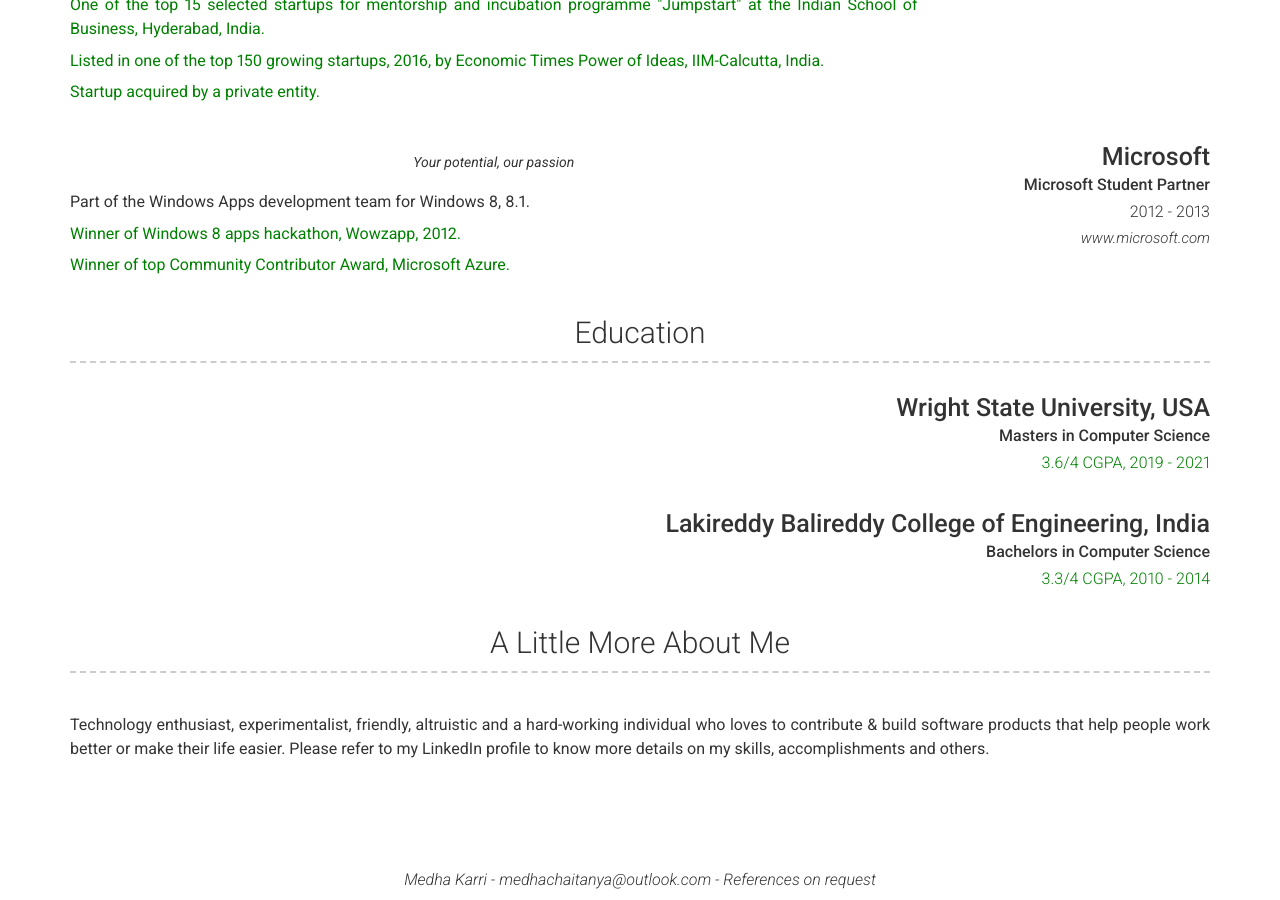
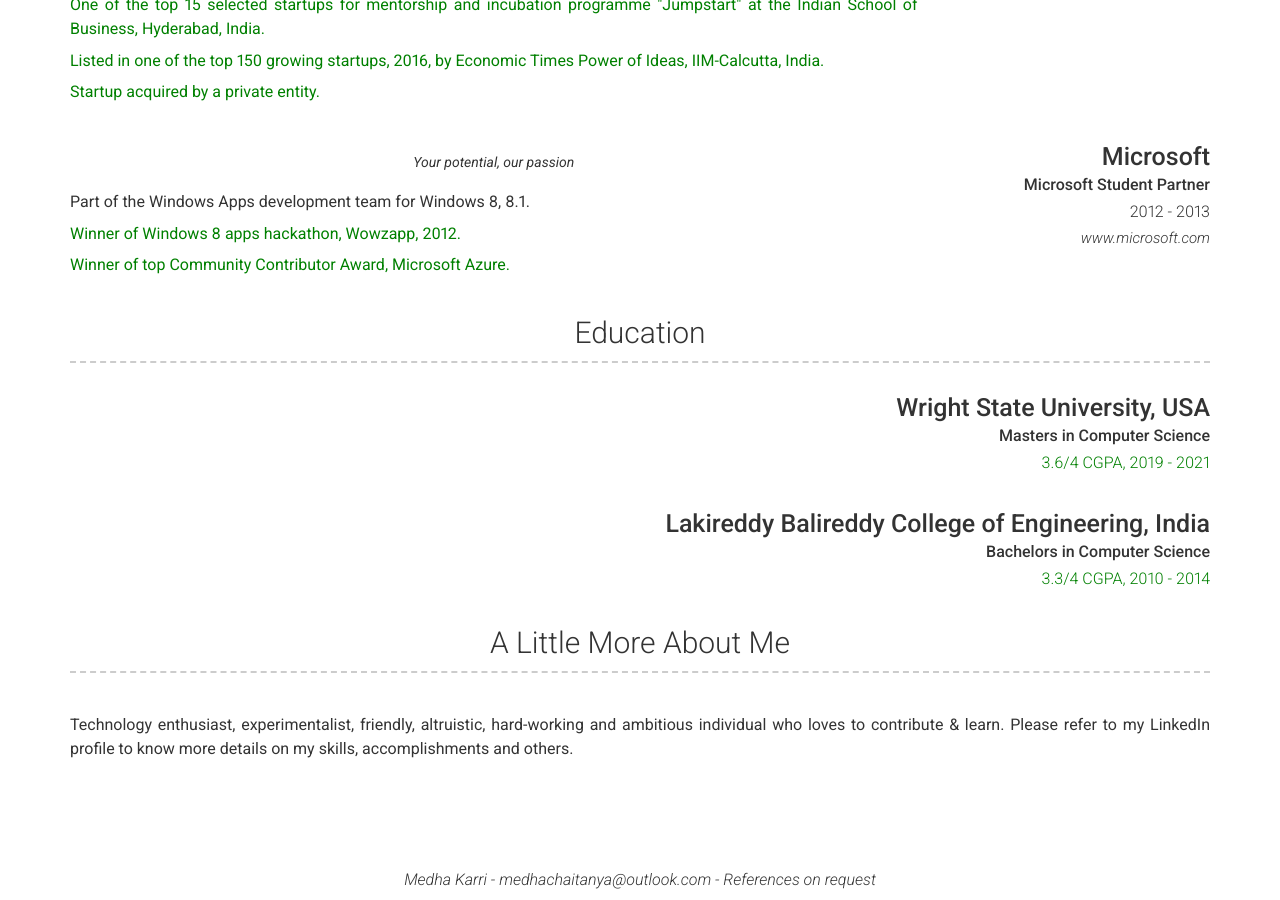
Before and after one commit to medhachaitanya/medhachaitanya.github.io, a Jekyll site: the page built from index.md, in a window 1280 px wide and 900 px high, scrolled down 2204 px. Built offline with Jekyll 4.4.1, drawn with Linux system fonts in a browser that asks for light colours; nearby versions of some CDN libraries.

Commit message:
Update _config.yml

```diff
--- a/_config.yml
+++ b/_config.yml
@@ -227,7 +227,7 @@ content:
   - title: A Little More About Me
     layout: text
     content: | # this will include new lines to allow paragraphs
-      Technology enthusiast, experimentalist, friendly, altruistic and a hard-working individual who loves to contribute & build software products that help people work better or make their life easier.
+      Technology enthusiast, experimentalist, friendly, altruistic, hard-working and ambitious individual who loves to contribute & learn.
       Please refer to my LinkedIn profile to know more details on my skills, accomplishments and others.
 
 
```
